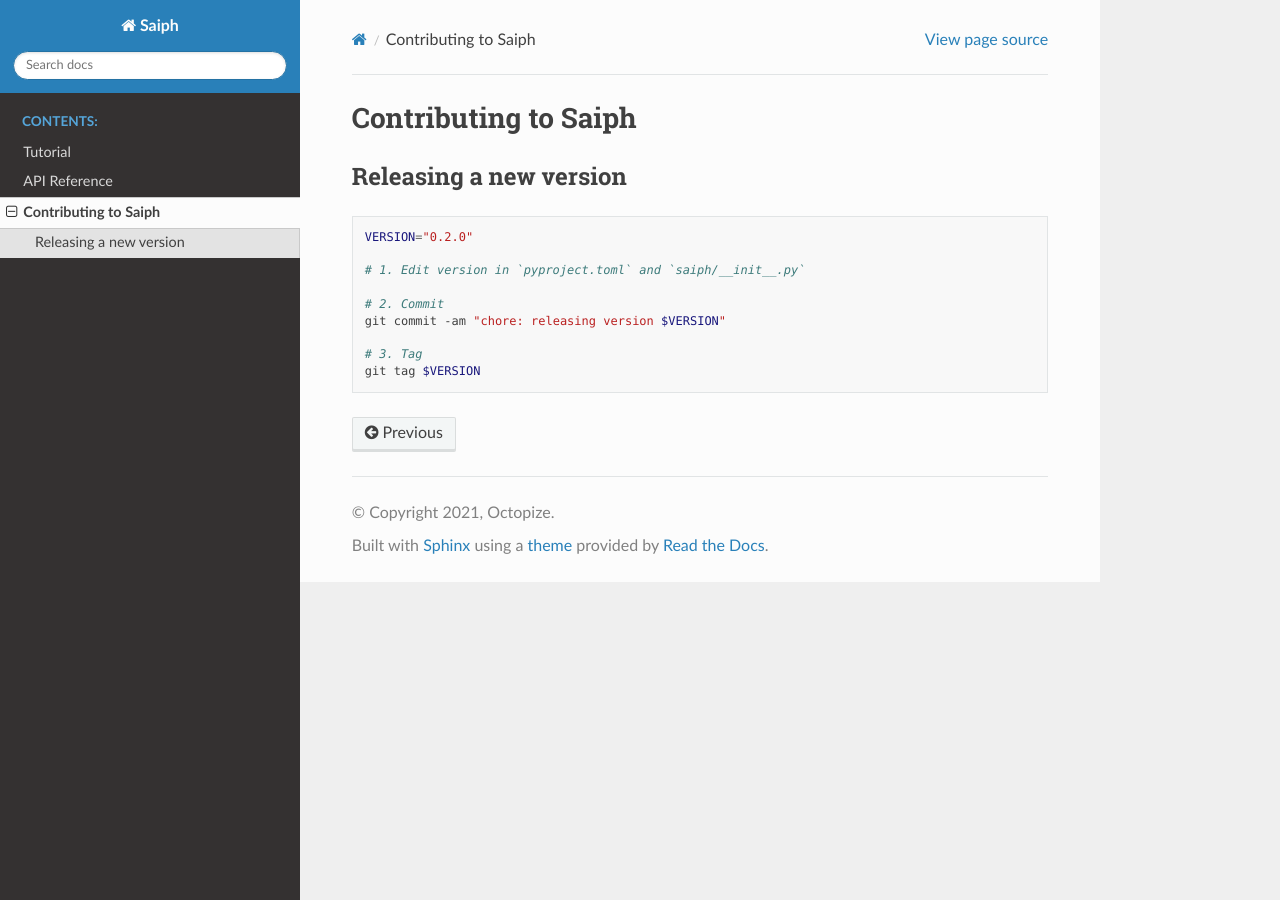
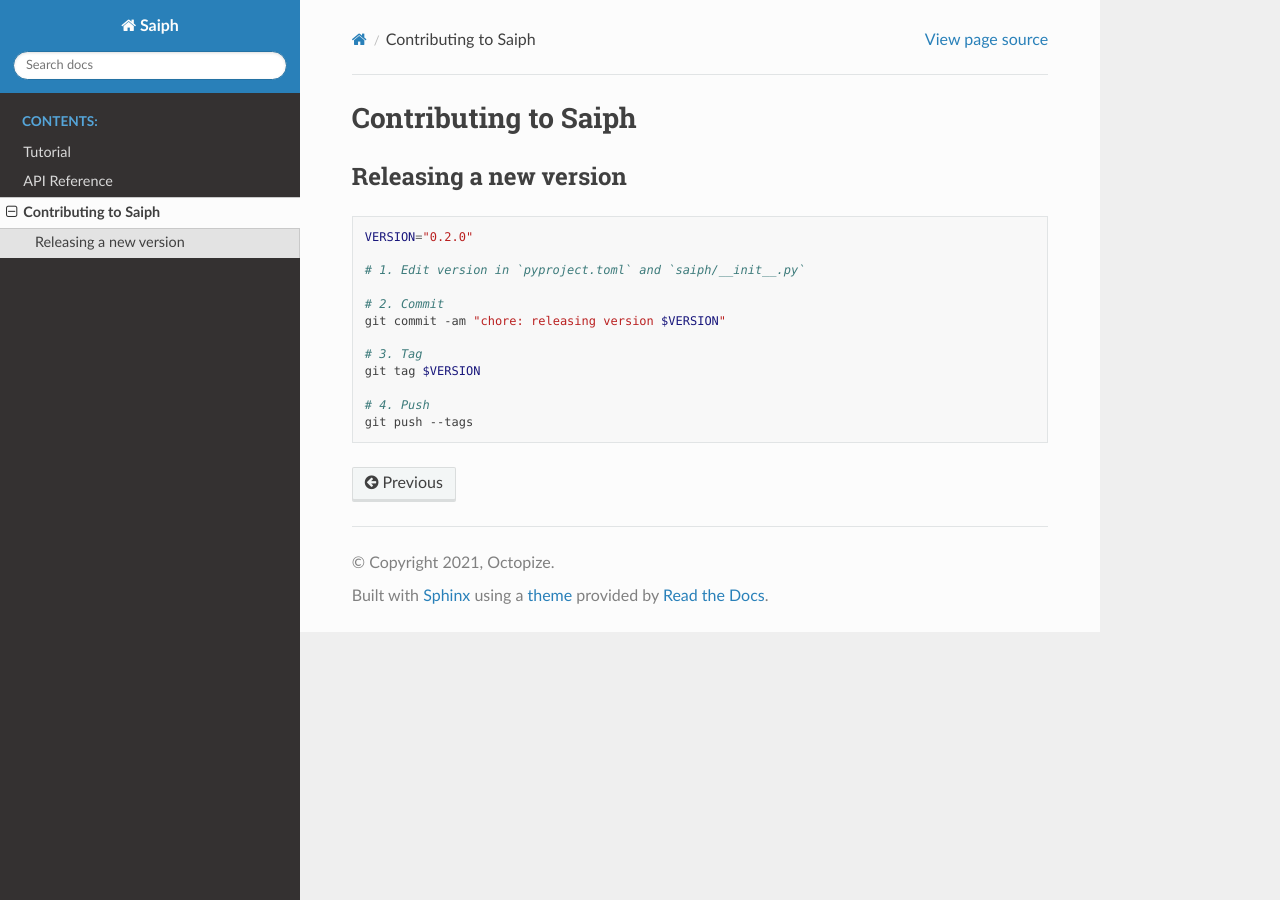
Before and after one commit to octopize/saiph, a Sphinx documentation site: the page built from docs/contributing.md, in a window 1280 px wide. Built offline with Sphinx 7.4.7 and the Read the Docs theme 2.0.0, drawn with Linux system fonts in a browser that asks for light colours.

Commit message:
docs: add git push instruction for releasing

````diff
--- a/docs/contributing.md
+++ b/docs/contributing.md
@@ -12,4 +12,7 @@ git commit -am "chore: releasing version $VERSION"
 
 # 3. Tag
 git tag $VERSION
+
+# 4. Push
+git push --tags
 ```
````
